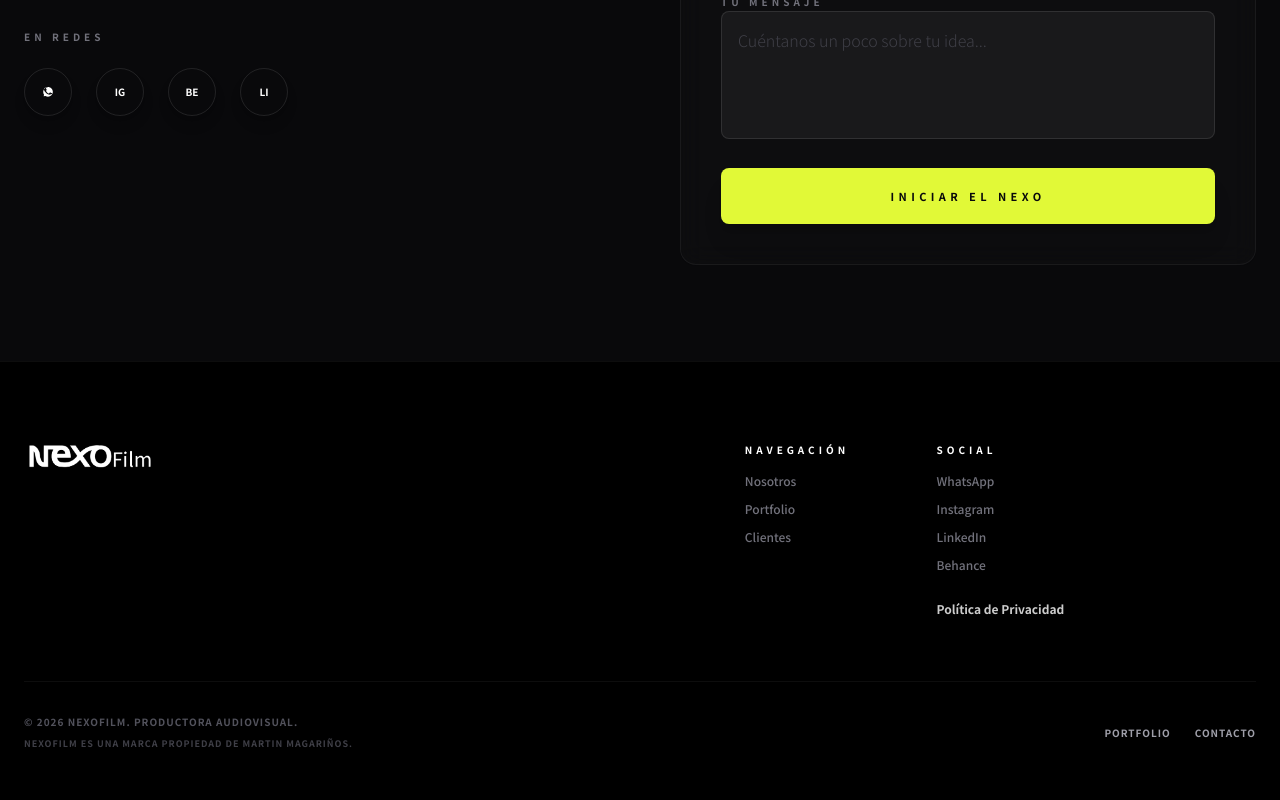
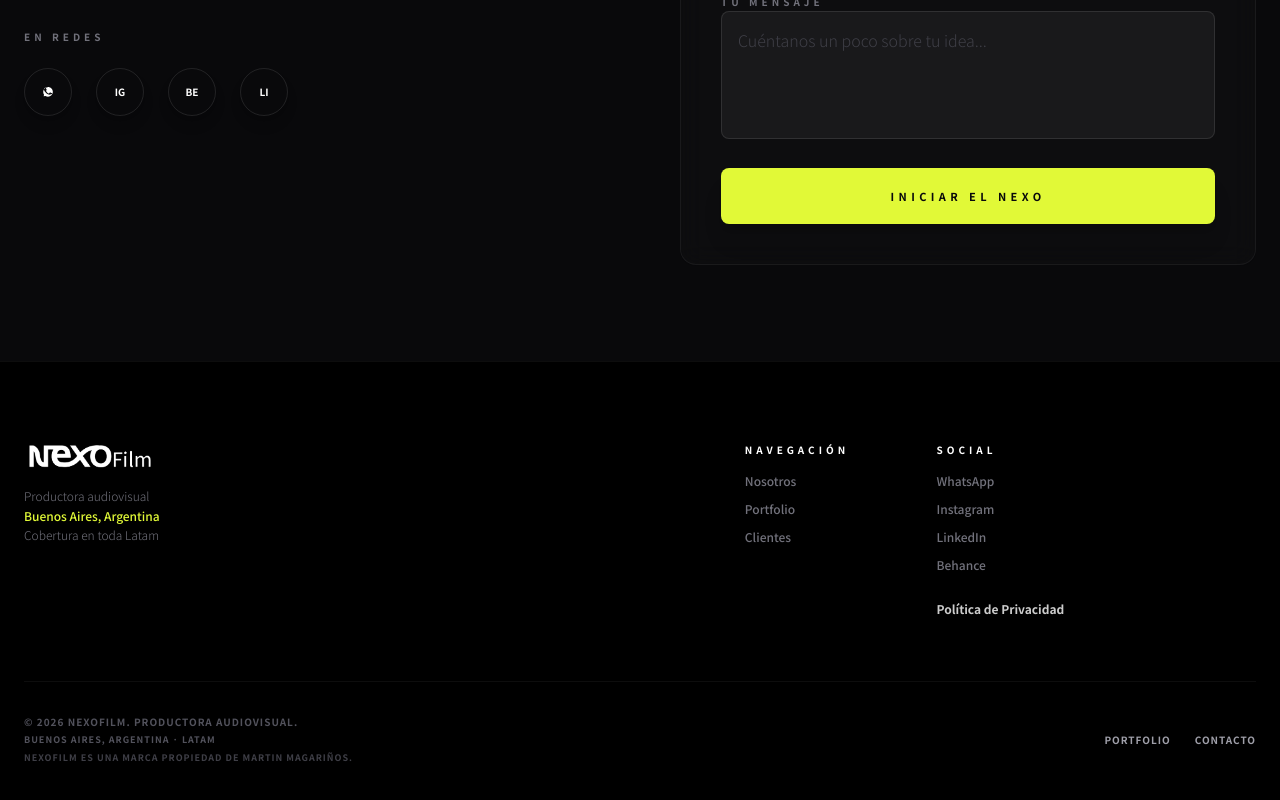
Before and after one commit to martinmagarinios-sudo/nexofilm-web, a React (Vite) app: page / in a window 1280 px wide. Shown: the part 8776-9576 px from the top of the page. Built offline with nearby package versions, Linux system fonts and the light colour scheme.

Commit message:
[STAGING] bs as

```diff
--- a/App.tsx
+++ b/App.tsx
@@ -230,8 +230,13 @@ const App: React.FC = () => {
       <footer className="py-20 bg-black border-t border-white/5">
         <div className="container mx-auto px-6">
           <div className="flex flex-col md:flex-row justify-between items-center md:items-start gap-12 mb-16">
-            <div className="space-y-1 text-center md:text-left">
+            <div className="space-y-3 text-center md:text-left">
               <Logo size="md" />
+              <p className="text-zinc-500 text-xs font-light leading-relaxed max-w-[220px]">
+                Productora audiovisual<br />
+                <span className="text-nexo-lime font-medium">Buenos Aires, Argentina</span><br />
+                Cobertura en toda Latam
+              </p>
             </div>
 
             <div className="grid grid-cols-2 md:grid-cols-3 gap-16 text-center md:text-left">
@@ -259,7 +264,8 @@ const App: React.FC = () => {
           <div className="pt-8 border-t border-white/5 flex flex-col md:flex-row justify-between items-center gap-4">
             <div className="text-zinc-600 text-[10px] uppercase tracking-widest font-bold text-center md:text-left">
               <p>© {new Date().getFullYear()} {CONFIG.footer.copyright}</p>
-              <p className="mt-2 text-[9px] text-zinc-700">{t('footer.copyright_note')}</p>
+              <p className="mt-1 text-[9px] text-zinc-600">Buenos Aires, Argentina · Latam</p>
+              <p className="mt-1 text-[9px] text-zinc-700">{t('footer.copyright_note')}</p>
             </div>
             <div className="flex gap-6 text-[10px] uppercase tracking-widest font-bold text-zinc-400">
               <a href="#portfolio" className="hover:text-nexo-lime transition-colors">{t('navbar.portfolio')}</a>
```
